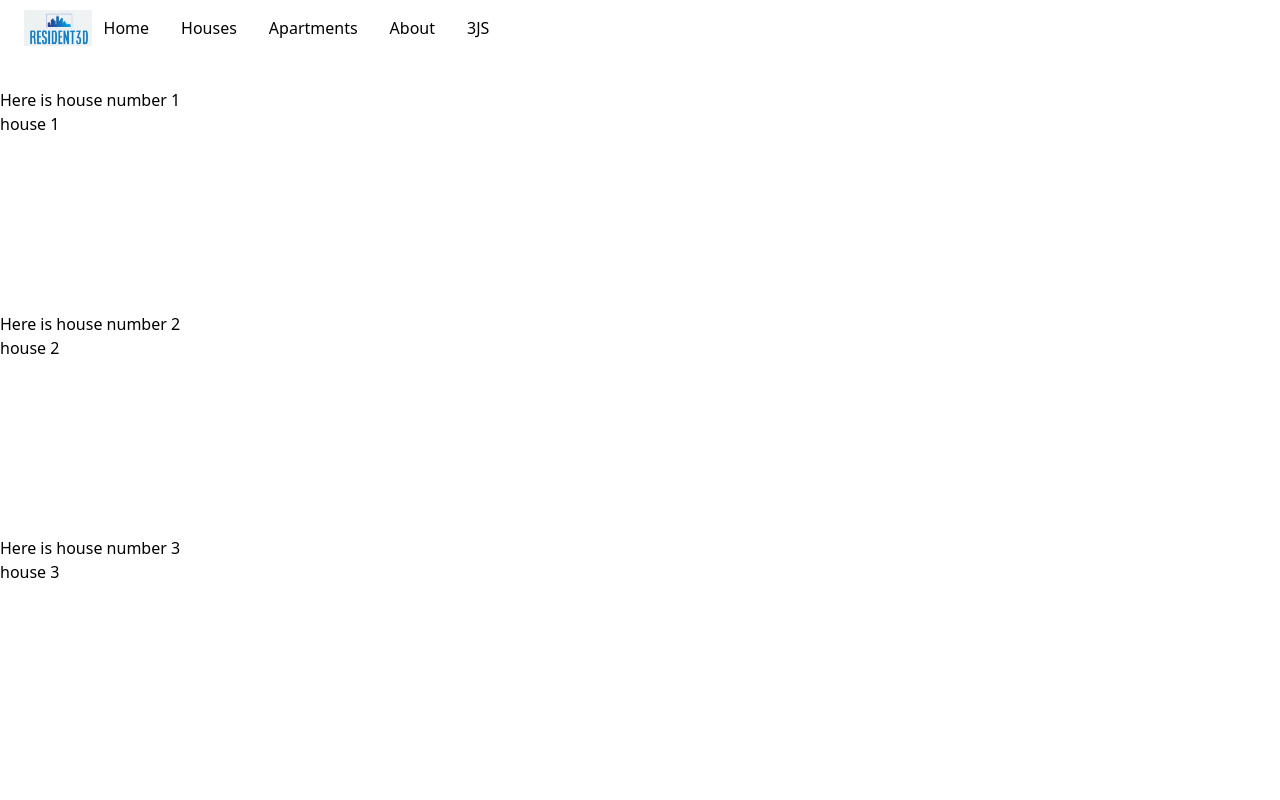
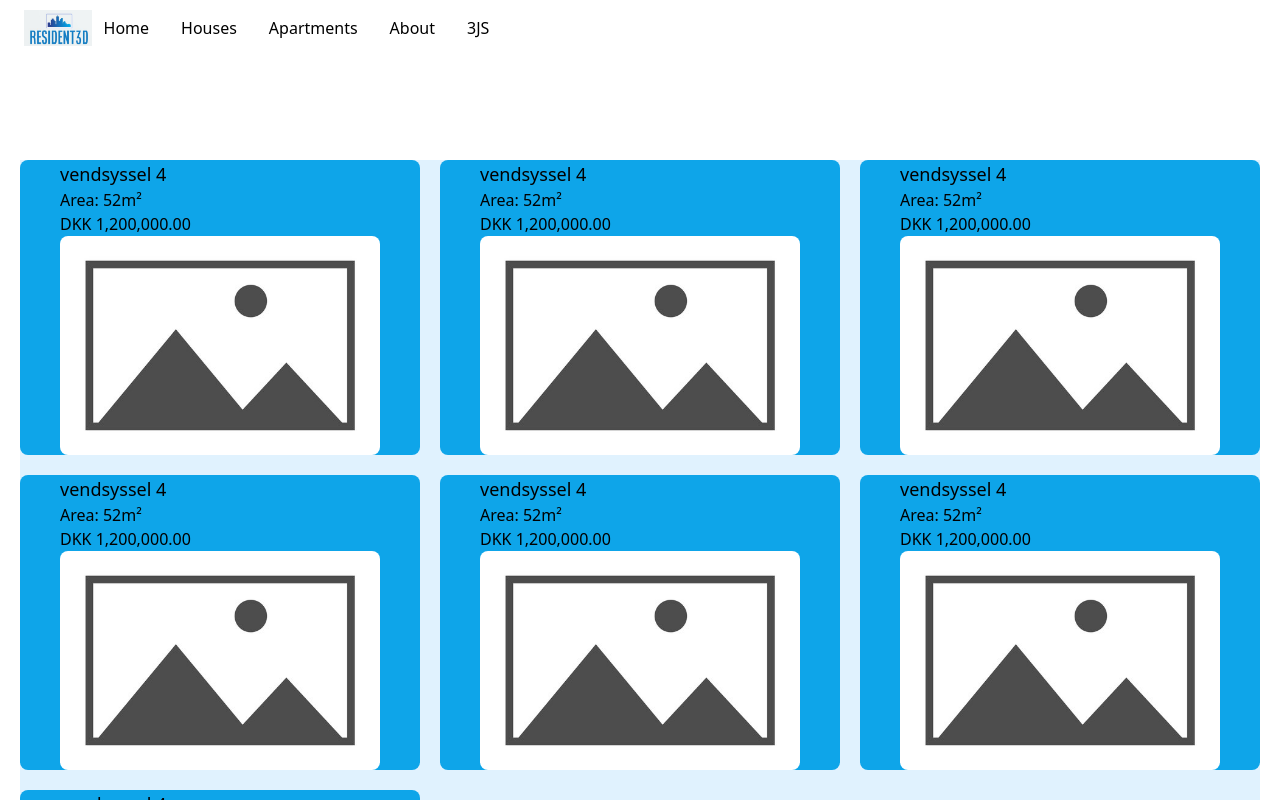
Before and after one commit to HowToYEET/3DResident, a React (Vite) app: page /SelectHouses in a window 1280 px wide. Built offline with nearby package versions, Linux system fonts and the light colour scheme.

Commit message:
made the selector page for botth house and apartment

```diff
--- a/src/Landingpage.jsx
+++ b/src/Landingpage.jsx
@@ -7,7 +7,7 @@ export default function LandingPage() {
     <header>
       <Nav />
     </header>
-    <main> <Outlet/> </main>
+    <div className="overflow-auto" id="ContentCenter"> <Outlet/> </div>
     </>
   );
 }
--- /dev/null
+++ b/src/SelectApartments.jsx
@@ -0,0 +1,41 @@
+export default function SelectHouses() {
+    const someHouses = [new House("vendsyssel 5", 52, "./placeholder.jpg", 1200000),
+     new House("vendsyssel 4", 52, "./placeholder.jpg", 1200000),
+      new House("vendsyssel 4", 52, "./placeholder.jpg", 1200000),
+      new House("vendsyssel 4", 52, "./placeholder.jpg", 1200000),
+      new House("vendsyssel 4", 52, "./placeholder.jpg", 1200000),
+      new House("vendsyssel 4", 52, "./placeholder.jpg", 1200000),
+      new House("vendsyssel 4", 52, "./placeholder.jpg", 1200000)]
+
+     let itemList = someHouses.map((item, index) => {
+       return (
+         <>
+           <div className=" bg-sky-500 hover:bg-sky-700 flex justify-center rounded-lg">
+             <div className="">
+               <h2 className="text-lg">{item.RoadName}</h2>
+               <h2 className="">Area: {item.sqm}m²</h2>
+               <h2 className="">{formatter.format(item.price)}</h2>
+               <img className="object-cover h-auto w-80 rounded-lg place-content-center" src={item.image} alt="placeholder"/>
+             </div>
+           </div>
+         </>
+       );
+     });
+     return (
+       <>
+         <main className=" mx-5 bg-sky-100 relative top-40 grid grid-cols-3 gap-5">{itemList}</main>
+       </>
+     );
+   }
+   const formatter = new Intl.NumberFormat('dk-DK', {
+     style: 'currency',
+     currency: 'DKK',
+   });
+   class House{
+     constructor(RoadName, sqm, image, price){
+         this.RoadName = RoadName;
+         this.sqm = sqm;
+         this.image = image
+         this.price = price
+     }
+   }
--- a/src/SelectHouses.jsx
+++ b/src/SelectHouses.jsx
@@ -1,12 +1,21 @@
 export default function SelectHouses() {
-  const items = ["house 1", "house 2", "house 3"];
-  let itemList = items.map((item, index) => {
+ const someHouses = [new House("vendsyssel 4", 52, "./placeholder.jpg", 1200000),
+  new House("vendsyssel 4", 52, "./placeholder.jpg", 1200000),
+   new House("vendsyssel 4", 52, "./placeholder.jpg", 1200000),
+   new House("vendsyssel 4", 52, "./placeholder.jpg", 1200000),
+   new House("vendsyssel 4", 52, "./placeholder.jpg", 1200000),
+   new House("vendsyssel 4", 52, "./placeholder.jpg", 1200000),
+   new House("vendsyssel 4", 52, "./placeholder.jpg", 1200000)]
+
+  let itemList = someHouses.map((item, index) => {
     return (
       <>
-        <div class="h-56 grid grid-cols-3 gap-4 content-center items-center ...">
-          <div>
-            <h1>Here is house number {index + 1}</h1>
-            <h2>{item}</h2>
+        <div className=" bg-sky-500 hover:bg-sky-700 flex justify-center rounded-lg">
+          <div className="">
+            <h2 className="text-lg">{item.RoadName}</h2>
+            <h2 className="">Area: {item.sqm}m²</h2>
+            <h2 className="">{formatter.format(item.price)}</h2>
+            <img className="object-cover h-auto w-80 rounded-lg place-content-center" src={item.image} alt="placeholder"/>
           </div>
         </div>
       </>
@@ -14,7 +23,19 @@ export default function SelectHouses() {
   });
   return (
     <>
-      <main>{itemList}</main>
+      <main className=" mx-5 bg-sky-100 relative top-40 grid grid-cols-3 gap-5">{itemList}</main>
     </>
   );
 }
+const formatter = new Intl.NumberFormat('dk-DK', {
+  style: 'currency',
+  currency: 'DKK',
+});
+class House{
+  constructor(RoadName, sqm, image, price){
+      this.RoadName = RoadName;
+      this.sqm = sqm;
+      this.image = image
+      this.price = price
+  }
+}
--- a/src/index.css
+++ b/src/index.css
@@ -1,6 +1,6 @@
 html,
 body,
-main,
+#ContentCenter,
 #root
 {
     position: fixed;
@@ -8,7 +8,6 @@ main,
     left: 0;
     width: 100%;
     height: 100%;
-    overflow: hidden;
 }
 @tailwind base;
 @tailwind components;
--- a/src/index.jsx
+++ b/src/index.jsx
@@ -6,15 +6,17 @@ import ErrorPage from './Error-page.jsx'
 import { createBrowserRouter, RouterProvider, Route, NavLink, createRoutesFromElements } from "react-router-dom";
 import Houses from "./Houses";
 import SelectHouses from './SelectHouses'
+import SelectApartments from "./SelectApartments.jsx"
 
 const root = ReactDOM.createRoot(document.querySelector("#root"));
 
 const router = createBrowserRouter(
   createRoutesFromElements(
-    <Route element={<Landingpage></Landingpage>}>
-      <Route index element={<Houses></Houses>}></Route>
-      <Route path="/Home" element={<Houses></Houses>}/>
-      <Route path="/SelectHouses" element={<SelectHouses></SelectHouses>}/>
+    <Route element={<Landingpage/>}>
+      <Route index element={<Houses />}/>
+      <Route path="/Home" element={<Houses />}/>
+      <Route path="/SelectHouses" element={<SelectHouses />}/>
+      <Route path="/SelectApartments" element={<SelectApartments />} />
     </Route>
   )
 )
--- a/src/navbar.jsx
+++ b/src/navbar.jsx
@@ -51,19 +51,19 @@ export default function Nav() {
             >
               <ul class="flex flex-col mt-4 font-medium lg:flex-row lg:space-x-8 lg:mt-0">
                 <li>
-                  <NavLink class="block py-2 pr-4 pl-3 text-white rounded bg-primary-700 lg:bg-transparent lg:text-primary-700 lg:p-0 dark:text-white" to="/Home">Home</NavLink>
+                  <NavLink class="block py-2 pr-4 pl-3 text-white rounded bg-primary-700 lg:bg-transparent lg:text-primary-700 lg:p-0 dark:text-white hover:text-black" to="Home">Home</NavLink>
                 </li>
                 <li>
-                <NavLink class="block py-2 pr-4 pl-3 text-white rounded bg-primary-700 lg:bg-transparent lg:text-primary-700 lg:p-0 dark:text-white" to="SelectHouses">Houses</NavLink>
+                <NavLink class="block py-2 pr-4 pl-3 text-white rounded bg-primary-700 lg:bg-transparent lg:text-primary-700 lg:p-0 dark:text-white hover:text-black" to="SelectHouses">Houses</NavLink>
                 </li>
                 <li>
-                <NavLink class="block py-2 pr-4 pl-3 text-gray-700 border-b border-gray-100 hover:bg-gray-50 lg:hover:bg-transparent lg:border-0 lg:hover:text-primary-700 lg:p-0 dark:text-gray-400 lg:dark:hover:text-white dark:hover:bg-gray-700 dark:hover:text-white lg:dark:hover:bg-transparent dark:border-gray-700">Apartments</NavLink>
+                <NavLink class="block py-2 pr-4 pl-3 text-white rounded bg-primary-700 lg:bg-transparent lg:text-primary-700 lg:p-0 dark:text-white hover:text-black" to="SelectApartments">Apartments</NavLink>
                 </li>
                 <li>
-                <NavLink class="block py-2 pr-4 pl-3 text-gray-700 border-b border-gray-100 hover:bg-gray-50 lg:hover:bg-transparent lg:border-0 lg:hover:text-primary-700 lg:p-0 dark:text-gray-400 lg:dark:hover:text-white dark:hover:bg-gray-700 dark:hover:text-white lg:dark:hover:bg-transparent dark:border-gray-700">About</NavLink>
+                <NavLink class="block py-2 pr-4 pl-3 text-gray-700 border-b border-gray-100 hover:bg-gray-50 lg:hover:bg-transparent lg:border-0 lg:hover:text-primary-700 lg:p-0 dark:text-gray-400 lg:dark:hover:text-white dark:hover:bg-gray-700 dark:hover:text-white lg:dark:hover:bg-transparent dark:border-gray-700 ">About</NavLink>
                 </li>
                 <li>
-                <NavLink class="block py-2 pr-4 pl-3 text-gray-700 border-b border-gray-100 hover:bg-gray-50 lg:hover:bg-transparent lg:border-0 lg:hover:text-primary-700 lg:p-0 dark:text-gray-400 lg:dark:hover:text-white dark:hover:bg-gray-700 dark:hover:text-white lg:dark:hover:bg-transparent dark:border-gray-700">3JS</NavLink>
+                <NavLink class="block py-2 pr-4 pl-3 text-gray-700 border-b border-gray-100 hover:bg-gray-50 lg:hover:bg-transparent lg:border-0 lg:hover:text-primary-700 lg:p-0 dark:text-gray-400 lg:dark:hover:text-white dark:hover:bg-gray-700 dark:hover:text-white lg:dark:hover:bg-transparent dark:border-gray-700 ">3JS</NavLink>
                 </li>
               </ul>
             </div>
```
Also changed, not shown: public/placeholder.jpg (added).
